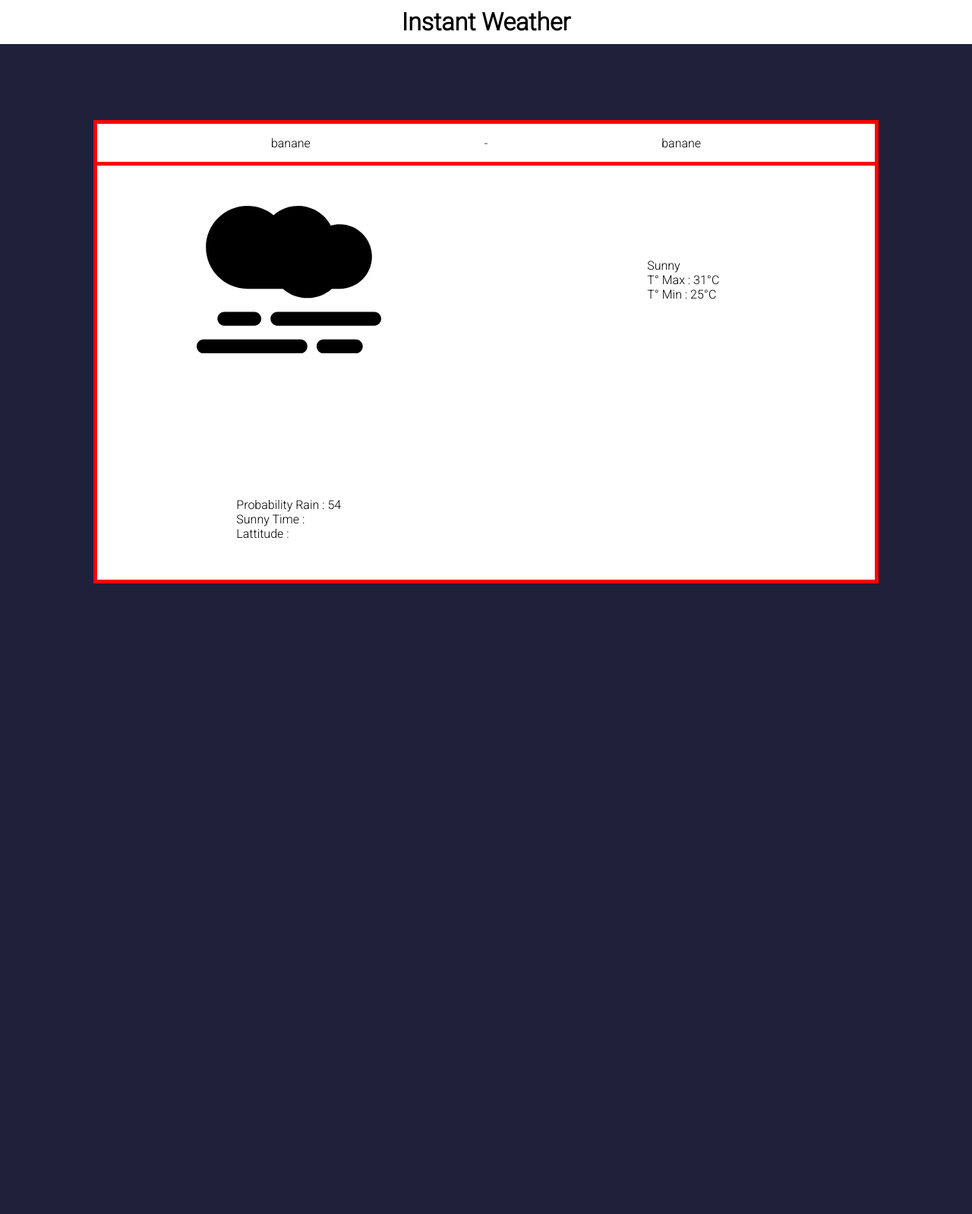
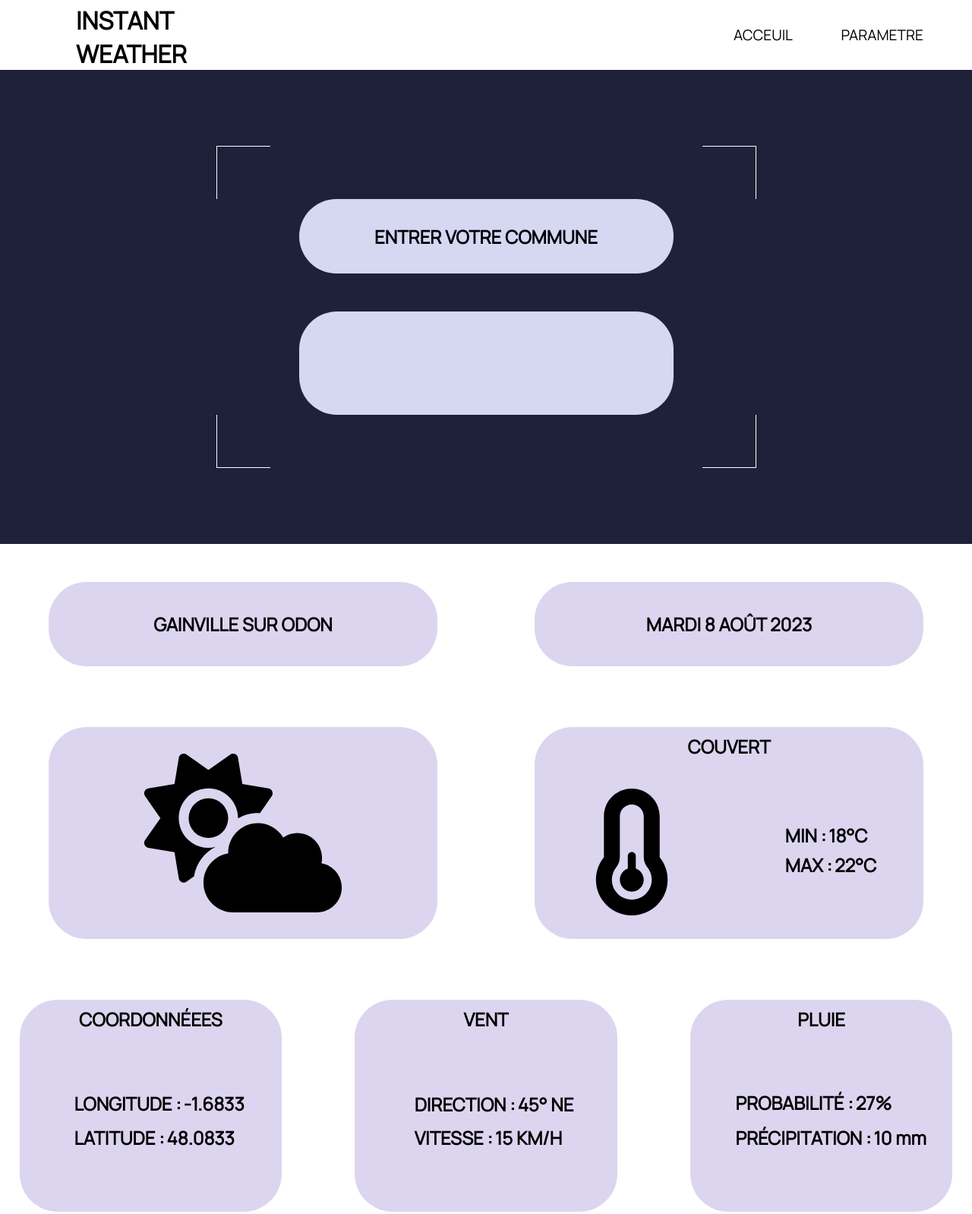
Before and after one commit to Emeline-Laigle221/InstantWeather, a plain HTML site: page index.html in a window 1280 px wide. Shown: the whole page at 76% size. Before the commit the page ends 868 px from the top, so only its background shows below. Drawn offline with Linux system fonts and the light colour scheme.

Commit message:
premier code api meteo #5

```diff
--- a/css/style.css
+++ b/css/style.css
@@ -1,5 +1,5 @@
 :root{
-    font-family: 'Roboto';
+    font-family: 'Manrope';
 }
 
 * {
@@ -7,74 +7,223 @@
     padding: 0;
 }
 
-body{
+.impaire{
     background-color:#1f2039;
 }
 
 header{
-    padding: 10px 0;
+    padding: 5px 0;
+    background-color: white;
+    display: flex;
+    justify-content: space-between;
+    align-items: center;
+    flex-wrap: nowrap;
+    flex-direction: row;
+}
+
+.titre{
+    margin-left: 100px;
+    width: 145px;
+    height: 82px;
+}
+
+nav{
+    width: 250px;
+    display: flex;
+    justify-content: space-between;
+    margin: 0 5%;
+}
+
+nav>a{
+    color: black;
+    text-decoration: none;
+    font-size: larger;
+}
+
+.deco{
+    padding-top: 100px;
+    display: flex;
+    justify-content: space-around;
+    flex-wrap: nowrap;
+    flex-direction: row;
+}
+
+.deco>div{
+    width: 70px;
+    height: 69px;
+}
+
+.haut-gauche{
+    border-top: 1px solid white;
+    border-left: 1px solid white;
+}
+
+.haut-droite{
+    border-top: 1px solid white;
+    border-right: 1px solid white;
+}
+
+.info{
+    margin: auto;
+    width: 493px;
+    height: 98px;
+    background-color: #D9D9D9;
+    mix-blend-mode: luminosity;
+    border-radius: 50px 50px 50px 50px / 50px 50px 50px 50px;
+    display: flex;
+    align-items: center;
+    justify-content: center;
+}
+
+.formulaire{
+    width: 493px;
+    height: 136px;
+    margin-top: 50px;
+}
+
+.bas{
+    padding: 0 0 100px 0;
+}
+
+.bas-gauche{
+    border-bottom: 1px solid white;
+    border-left: 1px solid white;
+}
+
+.bas-droite{
+    border-bottom: 1px solid white;
+    border-right: 1px solid white;
+}
+.paire{
     background-color: white;
 }
 
-h1{
+.case{
+    margin: 50px 5% 30px 5%;
+    background-color: #DCD5EF;
+    border-radius: 50px 50px 50px 50px / 50px 50px 50px 50px;
+    display: flex;
+    flex-direction: column;
+    align-items: center;
+    justify-content: center;
+}
+
+.affichage{
+    display: flex;
+    flex-direction: row;
+    flex-wrap: wrap;
+    justify-content: space-between;
+}
+
+.ville{
+    width: 40%;
+    height: 111.242px;
+}
+
+.date{
+    width: 40%;
+    height: 111.242px;
+}
+
+.icone{
+    width: 40%;
+    height: 278.973px;
+}
+
+#icone{
+    width: 264.962px;
+    height: 208.963px;
+}
+
+.etat{
+    width: 40%;
+    height: 278.973px;
+    display: grid;
+    grid-template-columns: 50% 50%;
+    grid-template-rows: 50px 228.962px;
+    justify-items: center;
+}
+
+#etat{
+    grid-column-start: 1;
+    grid-column-end: 3;
     text-align: center;
 }
 
-.card{
-    margin: 100px auto;
-    width: 80%;
-    height: 600px;
-    border: 5px solid red;
-    background-color: white;
+.température{
+    width: 100%;
+    height: 278.973px;
+    display: flex;
+    flex-direction: row;
+    align-items: center;
+    justify-content: center;
 }
 
-.header-card{
-    height: 50px;
-    border-bottom: red solid 5px;
-    border-collapse: collapse;
-    display: flex;
-    align-items: center;
-    justify-content: space-evenly;
-    flex-wrap: wrap;
+#thermo{
+    width: 121.255px;
+    height: 166.862px;
 }
 
-.content{
-    display: grid;
-    grid-template-columns: 1fr 1fr;
-    grid-template-rows: 300px 300px;
-    gap: 15px;
-    justify-content: center;
-    align-items: stretch;
-    justify-items: stretch;
+.valeur{
+    width: 100%;
+    margin-left: 5%;
+    margin-bottom: 5%;
 }
 
-#icon{
-    margin: 50px;
-    display: flex;
-    justify-content: center;
-    align-items: center;
+.valeur>h2{
+    display: inline-block;
 }
 
-#icon>img{
-    width: 60%;
+.donnes-sup{
+    margin: 50px 2% 30px 2%;
+    width: 27%;
+    height: 278.973px;
+    display: grid;
+    grid-template-columns: 100%;
+    grid-template-rows: 50px 228.962px;
+    justify-items: center;
 }
 
-.basic-info{
-    margin: auto;
+@media screen and (max-width: 720px){
+    .titre{
+        margin-left: 20px;
+        font-size: 150%;
+    }
+
+    nav{
+        width: 250px;
+        display: flex;
+        flex-direction: column;
+        align-items: center;
+        margin: 0;
+    }
+
+    nav>a{
+        color: black;
+        text-decoration: none;
+        font-size: larger;
+    }
+
+    .info{
+        width: 80%;
+    }
+
+    .info>h2{
+        font-size: larger;
+    }
+
+    .deco>*{
+        display: none;
+    }
+
+    .affichage{
+        flex-direction: column;
+        flex-wrap: nowrap;
+        align-items: center;
+    }
+
+    .case{
+        margin: 20px 1% 5px 1%;
+        width: 80%;
+    }
 }
-
-.basic-info>p{
-    display: inline;
-}
-
-.additionnal-info{
-    margin: auto;
-    grid-column-start: 1;
-    grid-column-end: 2;
-    grid-row-start: 2;
-    grid-row-end: 2;
-}
-
-.additionnal-info>div>p{
-    display: inline;
-}
--- a/index.html
+++ b/index.html
@@ -5,49 +5,108 @@
     <meta name="viewport" content="width=device-width, initial-scale=1.0">
     <title>Instant Weather</title>
     <link rel="preconnect" href="https://fonts.googleapis.com">
-    <link rel="preconnect" href="https://fonts.gstatic.com" crossorigin>
-    <link href="https://fonts.googleapis.com/css2?family=Roboto:wght@300&display=swap" rel="stylesheet">
+<link rel="preconnect" href="https://fonts.gstatic.com" crossorigin>
+<link href="https://fonts.googleapis.com/css2?family=Manrope&display=swap" rel="stylesheet">
     <link rel="icon" type="image/x-icon" href="image/cloud-sun-solid.svg">
     <link rel="stylesheet" href="css/style.css">
     <script src="js/script.js" defer></script>
 </head>
 <body>
     <header>
-        <h1 class="title">Instant Weather</h1>
+        <div class="div-titre">
+            <h1 class="titre">INSTANT <br> WEATHER</h1>
+        </div>
+        <nav>
+            <a href="#">ACCEUIL</a>
+            <a href="#">PARAMETRE</a>
+        </nav>
     </header>
     <main>
-        <section>
-            <div class="card">
-                <div class="header-card">
-                    <p id="ville">banane</p>
-                    <p> - </p>
-                    <p id="date">banane</p>
+        <section class="impaire">
+            <div class="deco">
+                <div class="haut-gauche"></div>
+                <div class="haut-droite"></div>
+            </div>
+            <div class="info">
+                <h2>ENTRER VOTRE COMMUNE</h2>
+            </div>
+            <div class="info formulaire">
+                <!-- Inserer le formulaire de commune -->
+            </div>
+            <div class="deco bas">
+                <div class="bas-gauche"></div>
+                <div class="bas-droite"></div>
+            </div>
+        </section>
+        <!-- Section des données -->
+        <section class="paire">
+            <div class="affichage">
+                <!-- Ville -->
+                <div class="case ville">
+                    <h2 id="ville">GAINVILLE SUR ODON</h2>
                 </div>
-                <div class="content">
-                    <div id="icon">
-                        <img src="image/smog-solid.svg" alt="wheather icon">
+                <!-- Date -->
+                <div class="case date">
+                    <h2 id="date">MARDI 8 AOÛT 2023</h2>
+                </div>
+                <!-- Icone -->
+                <div class="case icone">
+                    <img id="icone" src="image/cloud-sun-solid.svg" alt="soleil derrière un nuage">
+                </div>
+                <!-- Tempétrature -->
+                <div class="case etat">
+                    <h2 id="etat">COUVERT</h2>
+                    <img id="thermo" src="image/temperature-quarter-solid.svg" alt="thermomètre">
+                    <div>
+                        <div class="valeur">
+                            <h2>MIN : </h2>
+                            <h2 id="tMin">18°C</h2>
+                        </div>
+                        <div class="valeur">
+                            <h2>MAX : </h2>
+                            <h2 id="tMax">22°C</h2>
+                        </div>
                     </div>
-                    <div class="basic-info">
-                        <p>Sunny</p>
-                        <br>
-                        <p>T° Max : </p>
-                        <p id="tMax">31°C</p>
-                        <br>
-                        <p>T° Min : </p>
-                        <p id="tMin">25°C</p>
+                </div>
+                <!-- Coordonnées -->
+                <div class="case donnes-sup">
+                    <h2>COORDONNÉEES</h2>
+                    <div>
+                        <div class="valeur">
+                            <h2>LONGITUDE : </h2>
+                            <h2 id="longitude">-1.6833</h2>
+                        </div>
+                        <div class="valeur">
+                            <h2>LATITUDE : </h2>
+                            <h2 id="latitude">48.0833</h2>
+                        </div>
                     </div>
-                    <div class="additionnal-info">
-                        <div id="probaRainDisplay">
-                            <p>Probability Rain : </p>
-                            <p id="probaRain">54</p>
+                </div>
+                <!-- Vent -->
+                <div class="case donnes-sup">
+                    <h2>VENT</h2>
+                    <div>
+                        <div class="valeur">
+                            <h2>DIRECTION : </h2>
+                            <h2 id="direction">45° NE</h2>
                         </div>
-                        <div id="sunnyTimeDisplay">
-                            <p>Sunny Time : </p>
-                            <p id="sunnyTime"></p>
+                        <div class="valeur">
+                            <h2>VITESSE : </h2>
+                            <h2 id="vitesse">15 KM/H</h2>
                         </div>
-                        <div id="latitudeDisplay">
-                            <p>Lattitude : </p>
-                            <p id="latitude"></p>
+                    </div>
+                </div>
+                <!-- Pluie -->
+                <div class="case donnes-sup">
+                    <h2>PLUIE</h2>
+                    <div>
+                        <div class="valeur">
+                            <h2>PROBABILITÉ : </h2>
+                            <h2 id="direction">27%</h2>
+                        </div>
+                        <div class="valeur">
+                            <h2>PRÉCIPITATION : </h2>
+                            <h2 id="vitesse">10 mm</h2>
                         </div>
                     </div>
                 </div>
--- a/js/script.js
+++ b/js/script.js
@@ -0,0 +1,22 @@
+const communeSelect = document.getElementById('communeSelect');
+let rechercher=document.getElementById('rechercher');
+
+rechercher.addEventListener('click',()=>{
+    traitementMeteo();
+});
+
+
+function traitementMeteo(){
+    const commune= communeSelect.value;
+    if(commune!=null){
+        let url ='https://api.meteo-concept.com/api/forecast/daily/0?token=78566df65679384cb5aef99952feed7743b1c622f6cf67fb152c48716c77bce9&insee=${commune}';
+        fetch(url).then(response=>
+            response.json().then(data => {
+                document.getElementById('tMin').textContent='${data.forecast.tmin}';
+                document.getElementById('tMax').textContent='${data.forecast.tmax}';
+                document.getElementById('direction').textContent='${data.forecast.probarain}';
+                document.getElementById('ensoleillement').textContent='${displayHours(data.forecast.sun_hours)}';
+            })
+        ).catch((err)=>console.log('Erreur : '+ err));
+    }
+}
```
